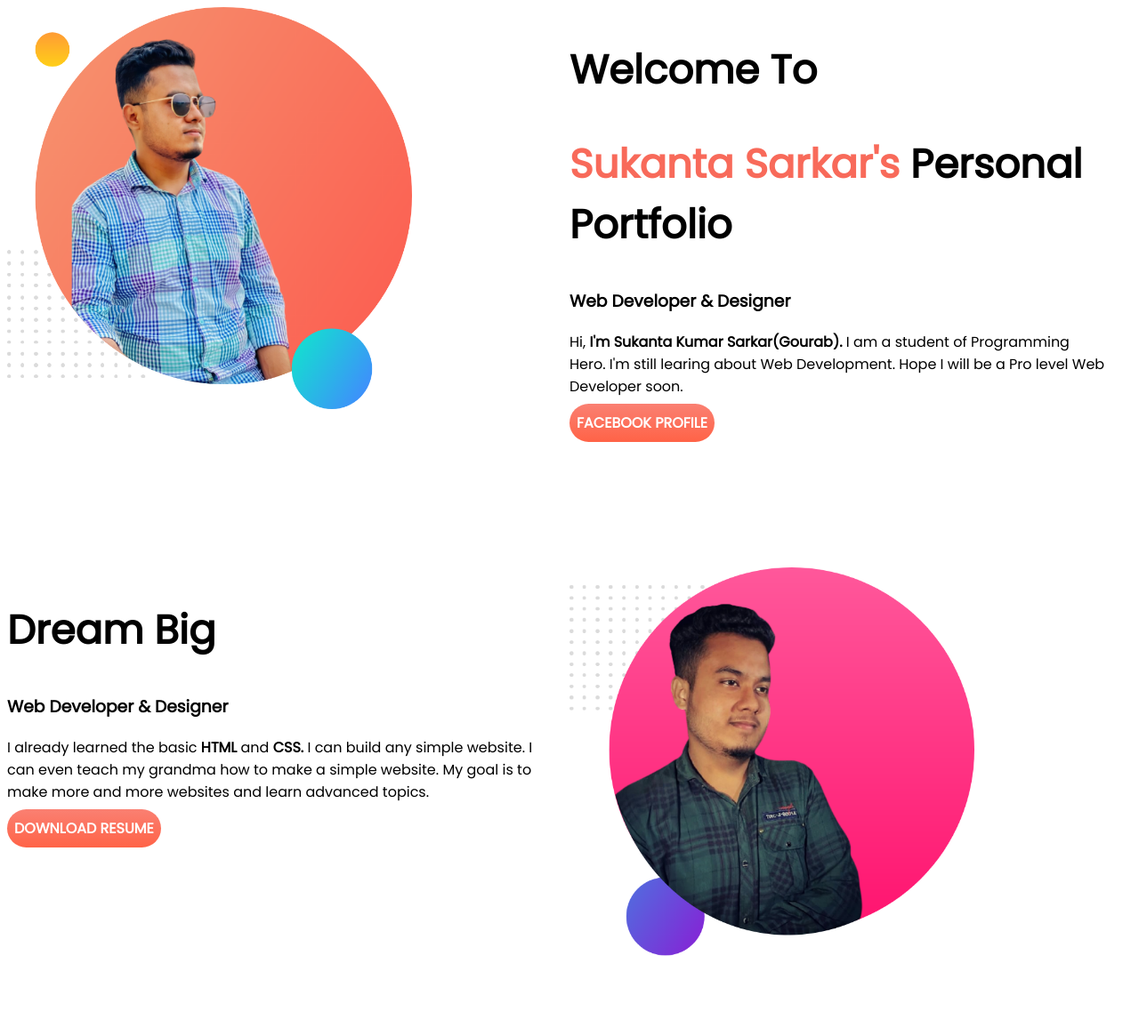
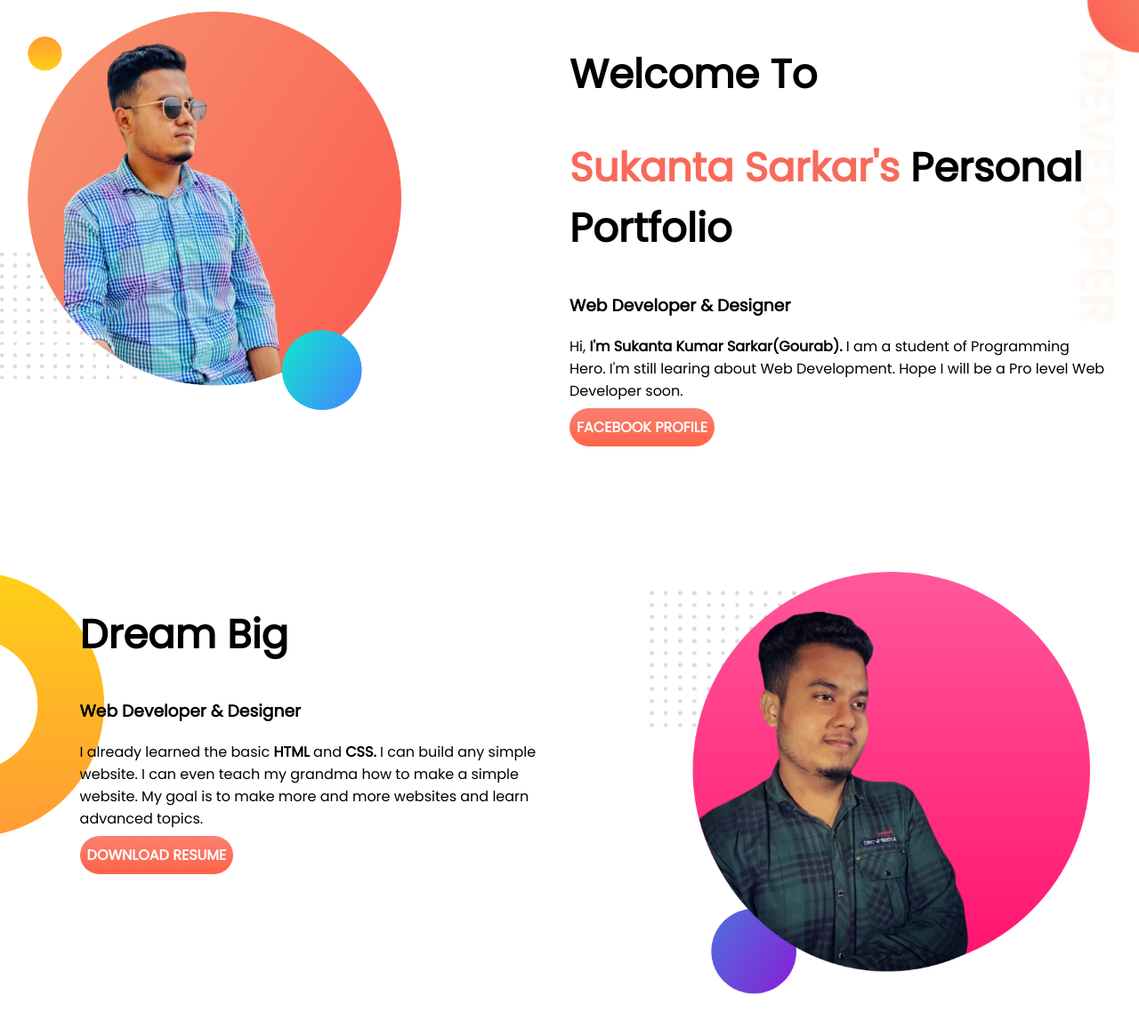
Before and after one commit to SukantaKumarSarkar/Practice-Portfolio, a plain HTML site: page index.html in a window 1280 px wide. Shown: the whole page at 89% size. Drawn offline with Linux system fonts and the light colour scheme.

Commit message:
Dream Big added everything

```diff
--- a/index.html
+++ b/index.html
@@ -28,13 +28,13 @@
     </section>
 
     <section class="dream-big flexible">
-        <div class="half-width">
+        <div class="half">
             <h1>Dream Big</h1>
             <h3>Web Developer & Designer</h3>
             <p>I already learned the basic <b>HTML</b> and <b>CSS.</b> I can build any simple website. I can even teach my grandma how to make a simple website. My goal is to make more and more websites and learn advanced topics.</p>
             <a class="link-button" target="_blank" href="DOWNLOAD RESUME">DOWNLOAD RESUME</a>
         </div>
-        <div class="half-width">
+        <div class="half">
             <img src="Image/my-bg2.png" alt="My Image">
         </div>
 
--- a/style.css
+++ b/style.css
@@ -1,5 +1,6 @@
 body {
     font-family: 'Poppins', sans-serif;
+    margin: 0;
 }
 
 .h1-myname {
@@ -17,7 +18,8 @@ h1 {
 
 .half-width {
     width: 50%;
-    padding-right: 2%;
+    padding-right: 3%;
+    padding-top: 1%;
 }
 
 .half-width img {
@@ -32,3 +34,24 @@ h1 {
     color: white;
     font-weight: 600;
 }
+
+.top-banner {
+    background-image: url(Image/top-banner-right.png);
+    background-repeat: no-repeat;
+    background-position: right top;
+}
+
+.dream-big {
+    background-image: url(Image/dream-bg-left.png);
+    background-repeat: no-repeat;
+    background-position: 10 left;
+}
+
+.half {
+    width: 50%;
+    padding-left: 7%;
+}
+
+.half img {
+    width: 90%;
+}
```
Also changed, not shown: Image/dream-bg-left.png (added), Image/dream-bg-right.png (added), Image/dream-bg.png (deleted).
